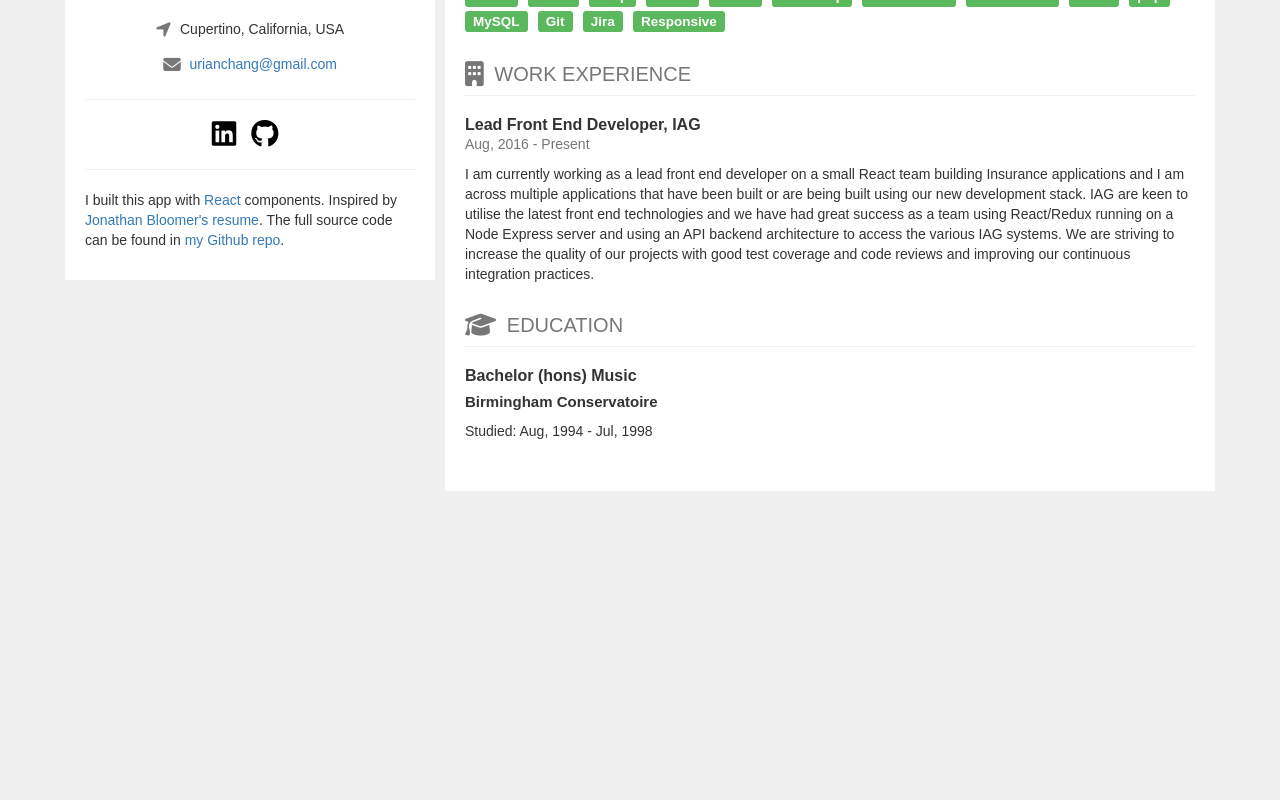
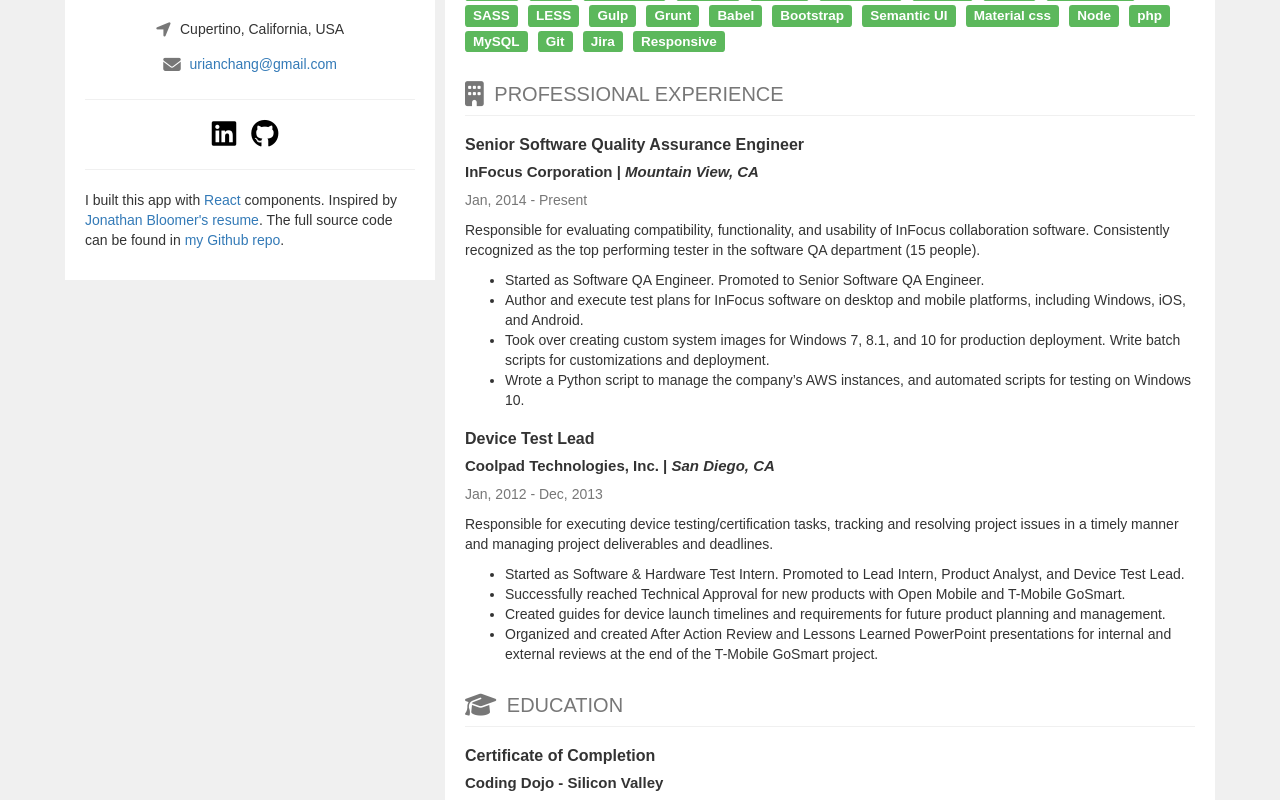
Before and after one commit to urianchang/React-Resume, a React (Create React App) app: page / in a window 1280 px wide. Shown: the part 280-1080 px from the top of the page. Before the commit the page ends 800 px from the top, so only its background shows below. Built offline with nearby package versions, Linux system fonts and the light colour scheme.

Commit message:
Updated resume sections

```diff
--- a/public/style.css
+++ b/public/style.css
@@ -76,3 +76,6 @@
 .workDates {
   color: #777;
 }
+.companyLocation {
+    font-style: italic;
+}
--- a/src/components/Profile.js
+++ b/src/components/Profile.js
@@ -17,7 +17,7 @@
                     <li><a className="fa fa-github fa-2x" href={'https://github.com/'+profileObj.profiles[1].username}></a></li>
                   </ul>
                   <div className="divider"></div>
-                  <p>I built this app with <a href="https://facebook.github.io/react/">React</a> components. Inspired by <a href="http://jonbloomer.com.au/">Jonathan Bloomer's resume</a>. The full source code can be found in <a href="https://github.com/freaksauce/React-Resume-ES6">my Github repo</a>.</p>
+                  <p>I built this app with <a href="https://facebook.github.io/react/">React</a> components. Inspired by <a href="http://jonbloomer.com.au/">Jonathan Bloomer's resume</a>. The full source code can be found in <a href="https://github.com/urianchang/React-Resume">my Github repo</a>.</p>
             </div>
 };
 
--- a/src/components/Skills.js
+++ b/src/components/Skills.js
@@ -7,10 +7,10 @@
 
   	return (
   	  <section className="skills">
-        <h2 className="text-uppercase"><i className="fa fa-lg fa-code"></i> Skills</h2>
+        <h2 className="text-uppercase"><i className="fa fa-lg fa-code"></i> Technical Skills</h2>
         <ul className="skills-list list-inline">{getSkills}</ul>
       </section>
-  	)
+    );
 };
 
 export default Skills;
--- a/src/components/Work.js
+++ b/src/components/Work.js
@@ -12,7 +12,7 @@
 
     return (
       <section className="work">
-        <h2 className="text-uppercase"><i className="fa fa-lg fa-building"></i> Work experience</h2>
+        <h2 className="text-uppercase"><i className="fa fa-lg fa-building"></i> Professional experience</h2>
         {getWorkExperience()}
       </section>
     );
--- a/src/components/WorkItem.js
+++ b/src/components/WorkItem.js
@@ -11,16 +11,17 @@
           enddate = 'Present';
         }
 
-        return <span className='startdate'>{startdate} - {enddate}</span>
+        return <span className='startdate'>{startdate} - {enddate}</span>;
     }
 
     const getHighlights = props.workItemData.highlights.map(function(item, index) {
-        return (<li key={index}>{item}</li>)
+        return (<li key={index}>{item}</li>);
     });
 
     return (
         <div className="workItem">
-          <h3>{props.workItemData.position}, <span>{props.workItemData.company}</span></h3>
+          <h3>{props.workItemData.position}</h3>
+          <h4>{props.workItemData.company}  |  <span className='companyLocation'>{props.workItemData.location}</span></h4>
           <p className="workDates">{getWorkDates()}</p>
           <p>{props.workItemData.summary}</p>
           <ul>{getHighlights}</ul>
--- a/src/resume.json
+++ b/src/resume.json
@@ -5,7 +5,7 @@
     "picture": "./profilePhoto.jpg",
     "email": "urianchang@gmail.com",
     "website": "WEBSITE HERE",
-    "summary": "Software QA engineer looking to transition into a software engineer/developer role. Experienced in web development with modern front-end and back-end technologies, SQL and NoSQL database query languages, and RESTful APIs. Eager to tackle new challenges with a collaborative team and build innovative products.",
+    "summary": "Software Engineer with a background in software QA testing. Experienced in web development with modern front-end and back-end technologies, SQL and NoSQL database query languages, and RESTful APIs. Experienced in iOS app development with Xcode 8 and Swift 3. Always eager to take on new challenges with a collaborative team and build robust, innovative products.",
     "location": {
       "city": "Cupertino",
       "state": "California",
@@ -26,17 +26,45 @@
   },
   "work": [
     {
-      "company": "IAG",
-      "position": "Lead Front End Developer",
-      "website": "http://nrma.com.au",
-      "startDate": "2016-08-01",
+        "company": "InFocus Corporation",
+        "position": "Senior Software Quality Assurance Engineer",
+        "location": "Mountain View, CA",
+        "startDate": "2014-01-02",
         "endDate": "",
-      "summary": "I am currently working as a lead front end developer on a small React team building Insurance applications and I am across multiple applications that have been built or are being built using our new development stack. IAG are keen to utilise the latest front end technologies and we have had great success as a team using React/Redux running on a Node Express server and using an API backend architecture to access the various IAG systems. We are striving to increase the quality of our projects with good test coverage and code reviews and improving our continuous integration practices.",
-      "highlights": []
+        "summary": "Responsible for evaluating compatibility, functionality, and usability of InFocus collaboration software. Consistently recognized as the top performing tester in the software QA department (15 people).",
+        "highlights": [
+            "Started as Software QA Engineer. Promoted to Senior Software QA Engineer.",
+            "Author and execute test plans for InFocus software on desktop and mobile platforms, including Windows, iOS, and Android.",
+            "Took over creating custom system images for Windows 7, 8.1, and 10 for production deployment. Write batch scripts for customizations and deployment.",
+            "Wrote a Python script to manage the company’s AWS instances, and automated scripts for testing on Windows 10."
+        ]
+    },
+    {
+       "company": "Coolpad Technologies, Inc.",
+       "position": "Device Test Lead",
+       "location": "San Diego, CA",
+       "startDate": "2012-01-01",
+       "endDate": "2013-12-31",
+       "summary": "Responsible for executing device testing/certification tasks, tracking and resolving project issues in a timely manner and managing project deliverables and deadlines.",
+       "highlights": [
+           "Started as Software & Hardware Test Intern. Promoted to Lead Intern, Product Analyst, and Device Test Lead.",
+           "Successfully reached Technical Approval for new products with Open Mobile and T-Mobile GoSmart.",
+           "Created guides for device launch timelines and requirements for future product planning and management.",
+           "Organized and created After Action Review and Lessons Learned PowerPoint presentations for internal and external reviews at the end of the T-Mobile GoSmart project."
+       ]
     }
   ],
   "volunteer": [],
   "education": [
+      {
+        "institution": "Coding Dojo - Silicon Valley",
+        "area": "",
+        "studyType": "Certificate of Completion",
+        "startDate": "1994-08-01",
+        "endDate": "1998-07-01",
+        "gpa": "",
+        "courses": []
+      },
       {
         "institution": "Birmingham Conservatoire",
         "area": "Music",
```
Lines whose indentation alone changed are shown as unchanged.
